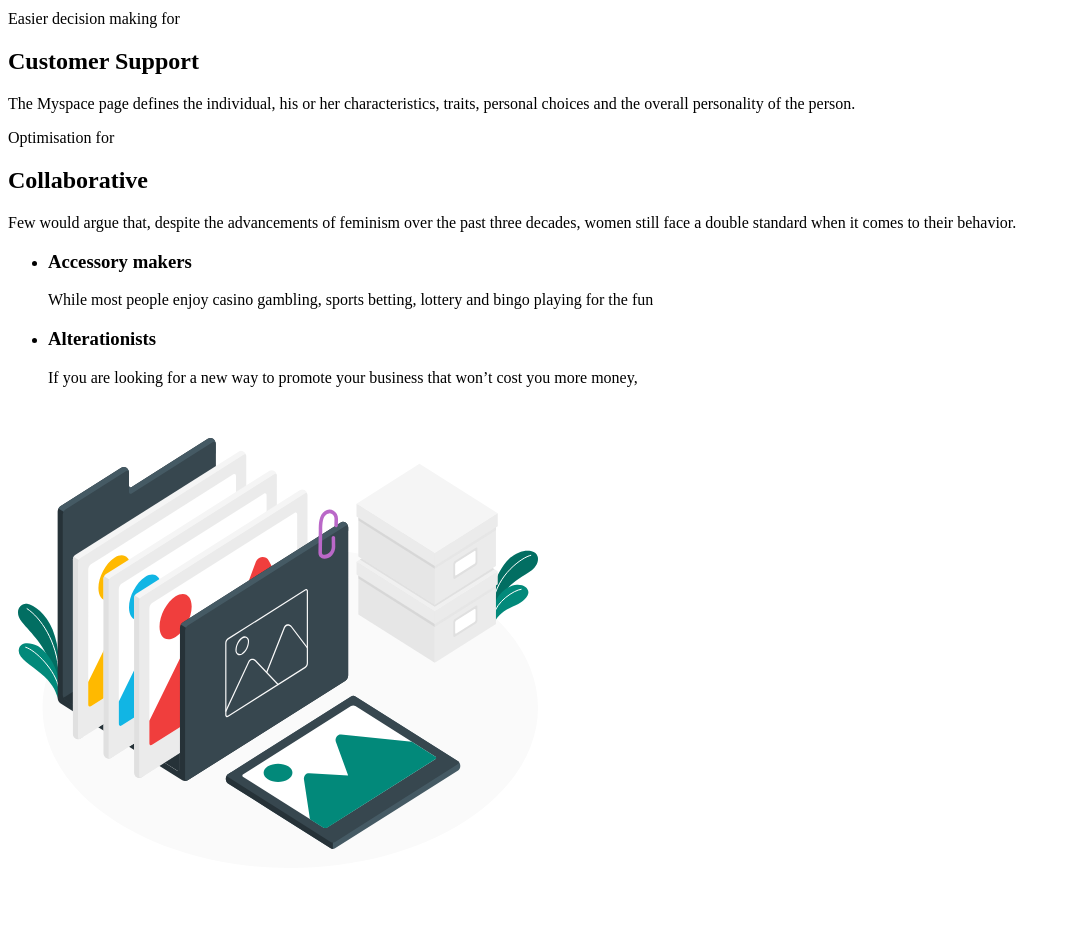
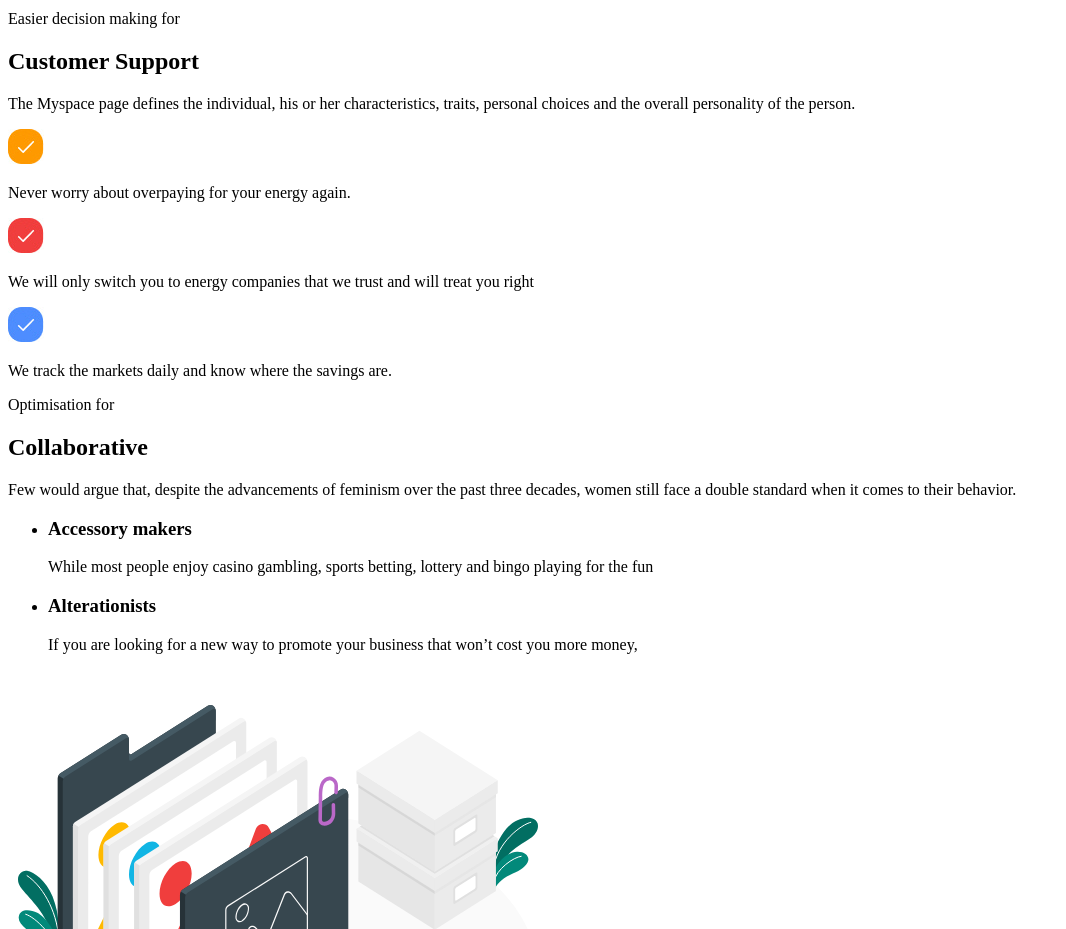
Before and after one commit to Roberto-Carlos-dev/goit-business-promotion-practic, a plain HTML site: page index.html in a window 1280 px wide. Shown: the part 3000-3929 px from the top of the page, without its empty margins (0-1066 px from the left). Drawn offline with Linux system fonts and the light colour scheme.

Commit message:
add index.html file

```diff
--- a/index.html
+++ b/index.html
@@ -96,6 +96,13 @@
       <p>Easier decision making for</p>
       <h2>Customer Support</h2>
       <p>The Myspace page defines the individual, his or her characteristics, traits, personal choices and the overall personality of the person. </p>
+      <img src="./images/icon12.jpg" alt="icon12">
+        <p>Never worry about overpaying for your energy again. </p>
+      </img><img src="./images/icon11.jpg" alt="icon11">
+        <p>We will only switch you to energy companies that we trust and will treat you right</p>
+      </img><img src="./images/icon01.jpg" alt="icon01">
+        <p>We track the markets daily and know where the savings are.</p>
+      </img>
 
            </section>
 <!-- #endregion Support-->
```
Also changed, not shown: images/icon01.jpg (added), images/icon11.jpg (added), images/icon12.jpg (added).
